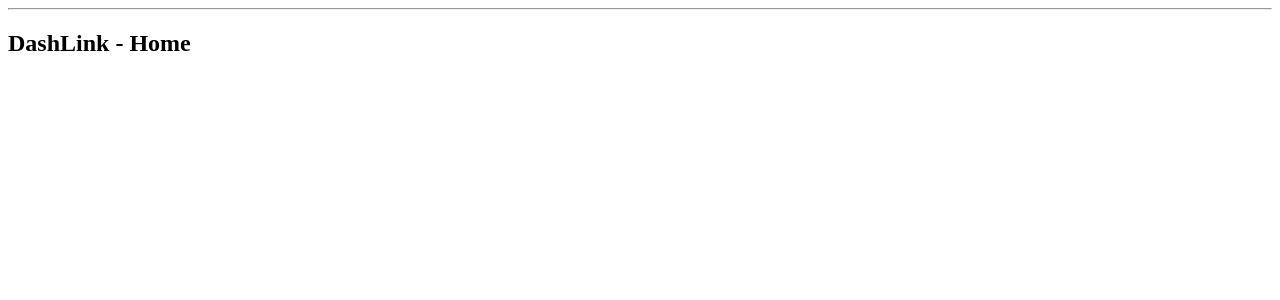
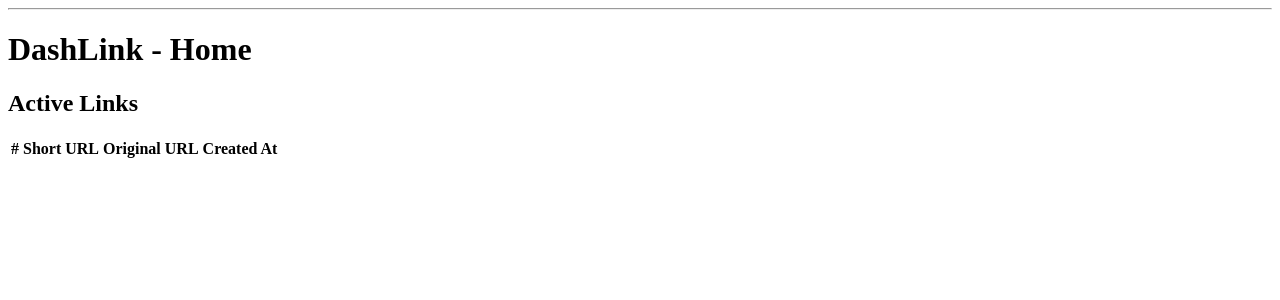
Before and after one commit to filming/dashlink, a Flask app: page / in a window 1280 px wide. Shown: the part 26-326 px from the top of the page. Run offline with Flask 3, Linux system fonts and the light colour scheme; the visitor is signed in with stand-in values (Sample User, id 1); data that the repository does not hold is empty.

Commit message:
feat: display all current user active link data in home template

```diff
--- a/dashlink/src/templates/index.html
+++ b/dashlink/src/templates/index.html
@@ -2,6 +2,27 @@
 
 {% block content %}
     <div class="content">
-        <h2>DashLink - Home</h2>
+        <h1>DashLink - Home</h1>
+
+        <h2>Active Links</h2>
+        <table>
+            <thead>
+            </thead>
+            <tbody>
+                <tr>
+                    <th>#</th>
+                    <th>Short URL</th>
+                    <th>Original URL</th>
+                    <th>Created At</th>
+                {% for i in links.length %}
+                <tr>
+                    <td>{{i+1}}</td>
+                    <td>{{links[i].short_url}}</td>
+                    <td>{{links[i].original_link}}</td>
+                    <td>{{links[i].created_at}}</td>
+                </tr>
+                {% endfor %}
+            </tbody>
+        </table>
     </div>
 {% endblock %}
```
